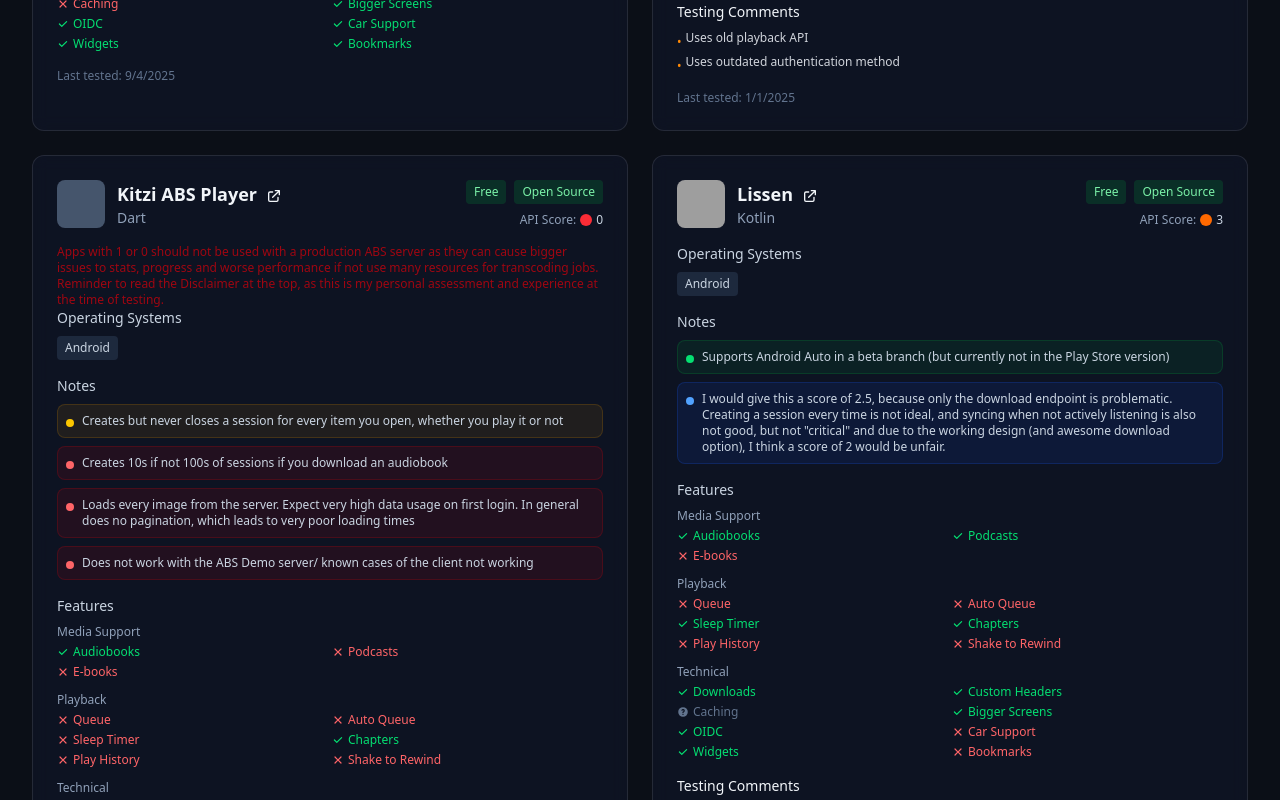
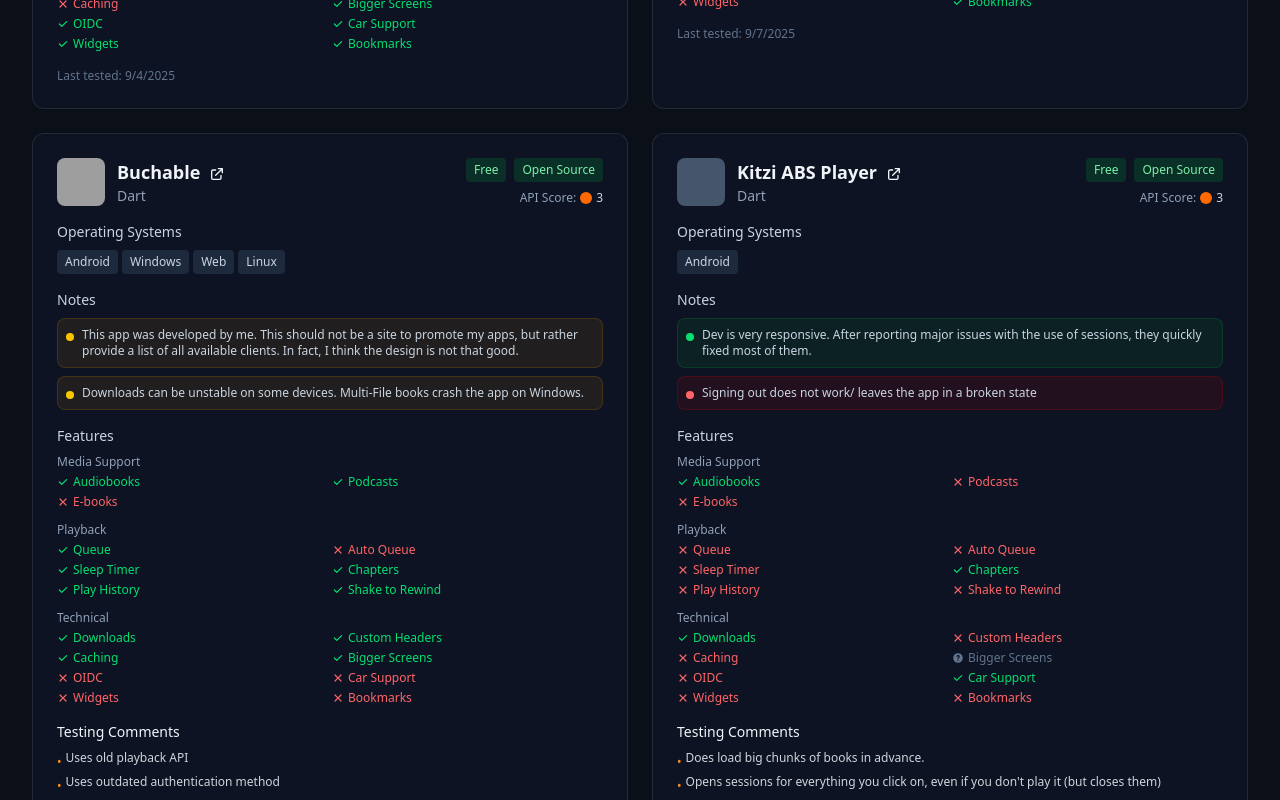
Before and after one commit to Vito0912/absToolbox, a Vue app in the folder web/: page /clients in a window 1280 px wide. Shown: the part 1240-2040 px from the top of the page. Built offline with nearby package versions, Linux system fonts and the light colour scheme; grey boxes are pictures that could not be loaded.

Commit message:
Added Soundleaf and Prologue

```diff
--- a/web/src/data/clients.ts
+++ b/web/src/data/clients.ts
@@ -2,6 +2,54 @@
 import { factory } from 'typescript';
 
 export const projects: ClientInfo[] = [
+  {
+    name: "Audiobookshelf PWA",
+    link: "https://www.audiobookshelf.org/",
+    iconLink: "https://www.audiobookshelf.org/Logo.png",
+    language: "JS, Vue",
+    OSes: ["Android", "iOS", "Web"],
+    openSource: true,
+    cost: "Free",
+    notes: [
+      {
+        color: "blue",
+        text: "Custom headers are checked, because you can use Forward Auth"
+      },
+      {
+        color: "blue",
+        text: "To use the PWA on iOS, you have to add it to the home screen from Safari"
+      }
+    ],
+    features: {
+      tested: {
+        wasTested: true,
+        date: "2025-09-07",
+        usedApiCorrectly: 5,
+      },
+      ebooks: {
+        available: true,
+        pdfSupport: true,
+        ePubSupport: true,
+        annotations: false,
+      },
+      audiobooks: true,
+      podcasts: true,
+      queue: true,
+      autoqueue: true,
+      sleepTimer: true,
+      chapters: true,
+      playHistory: false,
+      shakeToRewind: false,
+      downloads: false,
+      customHeaders: true,
+      caching: false,
+      biggerScreens: true,
+      oidc: true,
+      carSupport: false,
+      widgets: false,
+      bookmarks: true,
+    }
+  },
   {
     name: "Audiobookshelf",
     link: "https://www.audiobookshelf.org/",
@@ -369,32 +417,23 @@
     openSource: true,
     cost: "Free",
     notes: [
-            {
-        color: "yellow",
-        text: "Creates but never closes a session for every item you open, whether you play it or not"
+      {
+        color: "green",
+        text: "Dev is very responsive. After reporting major issues with the use of sessions, they quickly fixed most of them."
       },
       {
         color: "red",
-        text: "Creates 10s if not 100s of sessions if you download an audiobook"
-      },
-      {
-        color: "red",
-        text: "Loads every image from the server. Expect very high data usage on first login. In general does no pagination, which leads to very poor loading times"
-      },
-      {
-        color: "red",
-        text: "Does not work with the ABS Demo server/ known cases of the client not working"
+        text: "Signing out does not work/ leaves the app in a broken state"
       },
     ],
     features: {
       tested: {
         wasTested: true,
-        date: "2025-09-06",
-        usedApiCorrectly: 0,
+        date: "2025-09-07",
+        usedApiCorrectly: 3,
         comments: [
-          "Does no pagination, which can lead to performance issues with large libraries. Loads everything into memory",
-          "Does not use sessions",
-          "Uses a non-download endpoint for downloads, which allows users to download even without download permission and incorrect logging",
+          "Does load big chunks of books in advance.",
+          "Opens sessions for everything you click on, even if you don't play it (but closes them)",
         ]
       },
       ebooks: {
@@ -421,4 +460,125 @@
       bookmarks: false,
     }
   },
+  {
+    name: "Soundleaf",
+    link: "https://github.com/SoundLeaf/SoundLeafApp",
+    iconLink: undefined,
+    language: "Unknown",
+    OSes: ["iOS"],
+    openSource: false,
+    cost: "Freemium",
+    notes: [
+      {
+        color: "blue",
+        text: "Switching libraries seems to be a multi step process, so users with multiple libraries might find it inconvenient"
+      },
+      {
+        color: "blue",
+        text: "Pro features are prominently displayed in the UI"
+      },
+      {
+        color: "yellow",
+        text: "Very poor scrolling performance with medium to large libraries"
+      },
+      {
+        color: "red",
+        text: "Signing out does not work"
+      },
+      {
+        color: "blue",
+        text: "Downloads have not been tested"
+      },
+    ],
+    features: {
+      tested: {
+        wasTested: true,
+        date: "2025-09-07",
+        usedApiCorrectly: 2,
+        comments: [
+          "Loads big chunks of books in advance. Loads whole books in advance",
+          "Continuously fetches whole books without doing anything around every 5 seconds. This data can be up to MB in size",
+          "Uses old playback API",
+          "Uses outdated authentication method"
+        ]
+      },
+      ebooks: {
+        available: false,
+        ePubSupport: false,
+        pdfSupport: false,
+        annotations: false,
+      },
+      audiobooks: true,
+      podcasts: false,
+      queue: false,
+      autoqueue: false,
+      sleepTimer: true,
+      chapters: true,
+      playHistory: false,
+      shakeToRewind: false,
+      downloads: true,
+      customHeaders: false,
+      caching: true,
+      biggerScreens: true,
+      oidc: false,
+      carSupport: undefined,
+      widgets: false,
+      bookmarks: false,
+    }
+  },
+  {
+    name: "Prologue",
+    link: "https://prologue.audio/",
+    iconLink: "https://prologue.audio/img/app-icon.svg",
+    language: "Unknown",
+    OSes: ["iOS"],
+    openSource: false,
+    cost: "Freemium",
+    notes: [
+      {
+        color: "green",
+        text: "Has advanced features like Volume Boost, EQ, and Media Info"
+      },
+      {
+        color: "green",
+        text: "Current Testflight contains no paid features"
+      }
+    ],
+    features: {
+      tested: {
+        wasTested: true,
+        date: "2025-09-07",
+        usedApiCorrectly: 2,
+        comments: [
+          "Loads the whole library in advance",
+          "Uses old playback API",
+          "Uses outdated authentication method",
+          "Does not use the /play endpoint, but uses sessions. This can lead to overwriting progress made on other clients",
+          "Does not use a download endpoint for downloads, which can lead to issues when the user does not have download permission"
+        ]
+      },
+      ebooks: {
+        available: false,
+        ePubSupport: false,
+        pdfSupport: false,
+        annotations: false,
+      },
+      audiobooks: true,
+      podcasts: false,
+      queue: false,
+      autoqueue: false,
+      sleepTimer: true,
+      chapters: true,
+      playHistory: false,
+      shakeToRewind: undefined,
+      downloads: true,
+      customHeaders: true,
+      caching: true,
+      biggerScreens: true,
+      oidc: true,
+      carSupport: undefined,
+      widgets: true,
+      bookmarks: true,
+    }
+  },
 ];
```
